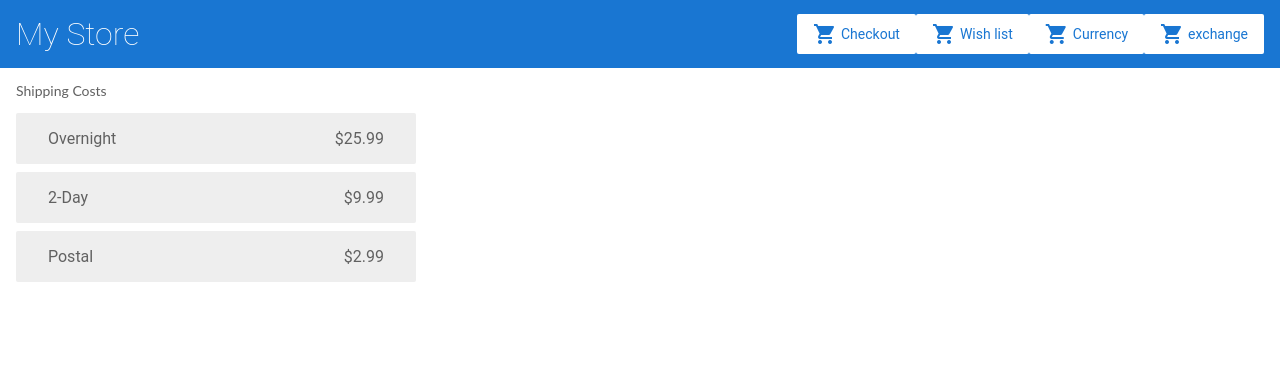
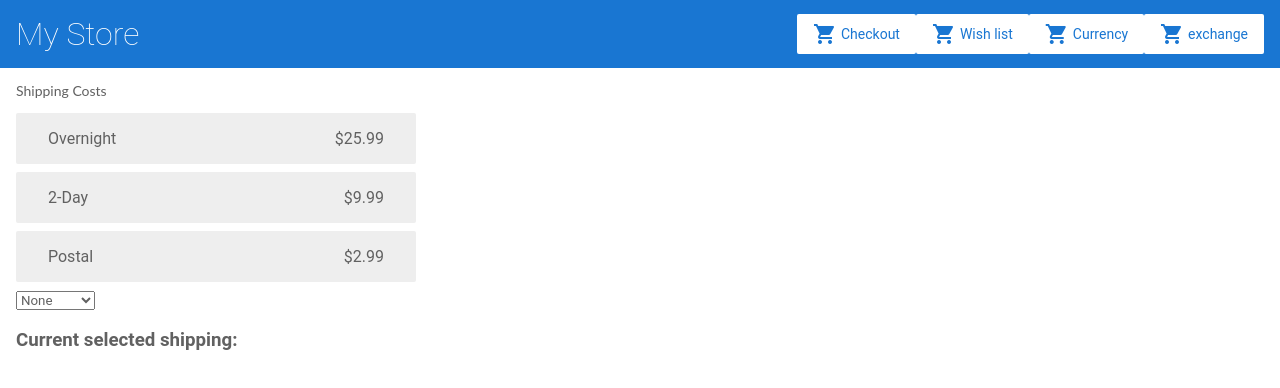
Before and after one commit to khachapuridze/angular-tutorial-first, an Angular app: page /shipping in a window 1280 px wide. Shown: the top 388 px of the page. Built offline with nearby package versions, Linux system fonts and the light colour scheme.

Commit message:
feat(20-DI-part-3): finish

```diff
--- a/src/app/shipping.service.ts
+++ b/src/app/shipping.service.ts
@@ -1,12 +1,23 @@
 import { Injectable } from '@angular/core';
 import { HttpClient } from '@angular/common/http';
 
-@Injectable()
+@Injectable({
+  providedIn: 'root'
+})
+
 export class ShippingService {
-
+  private type;
   constructor(private http: HttpClient) { }
 
   getShippingCosts() {
     return this.http.get('/assets/shipping.json');
 }
+setShipping(value) {
+  this.type= value;
 }
+
+getType() {
+  return this.type;
+}
+
+}
--- a/src/app/shipping/shipping.component.html
+++ b/src/app/shipping/shipping.component.html
@@ -4,3 +4,11 @@
     <span>{{shipping.name}}</span>
     <span>{{shipping.price | currency}}</span>
 </div>
+
+<select (change)="selectShipping($event.target.value)">
+    <option>None</option>
+    <option *ngFor="let shipping of shippingCosts | async">{{shipping.name}} </option>
+</select>
+<h3>
+    Current selected shipping: {{selectedShipping}}
+</h3>
--- a/src/app/shipping/shipping.component.ts
+++ b/src/app/shipping/shipping.component.ts
@@ -19,5 +19,12 @@
 
   ngOnInit() {
   }
+  get selectedShipping() {
+    return this.shippingService.getType();
+  }
+  selectShipping(value) {
+    this.shippingService.setShipping(value);
+  }
+
 
 }
```
